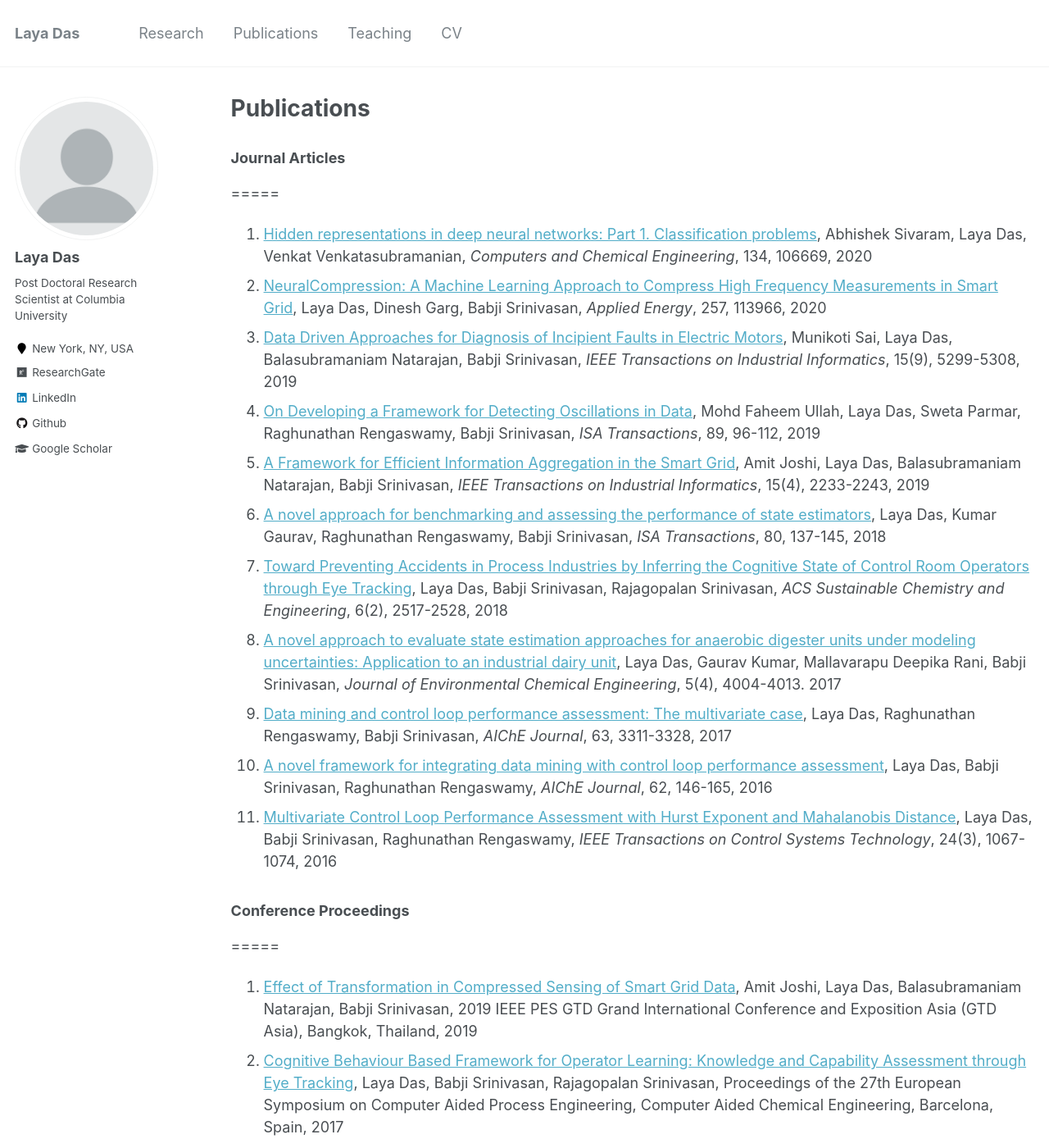
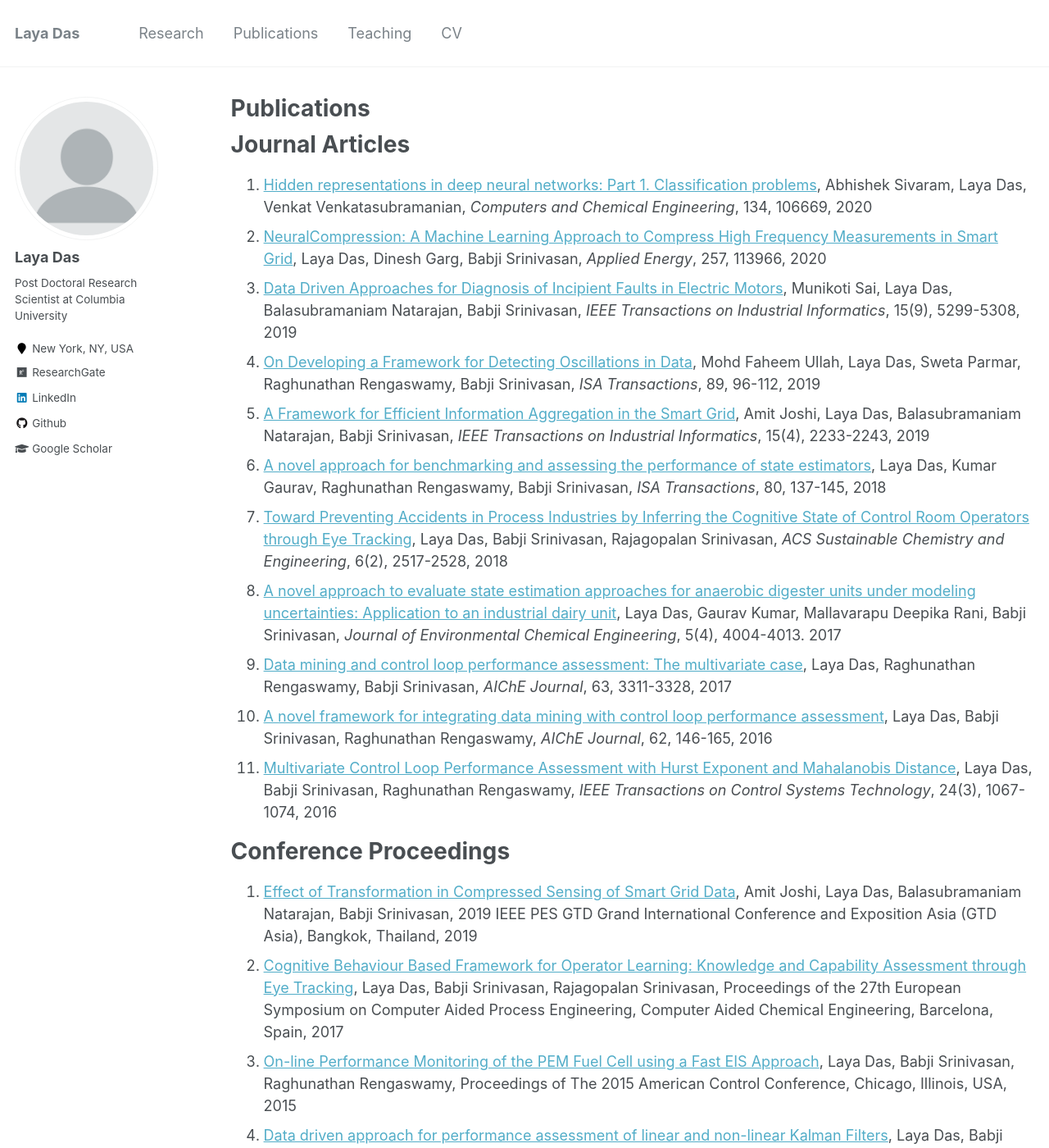
Before and after one commit to layadas/layadas.github.io, a Jekyll site: the page built from _publications/publications.md, in a window 1280 px wide and 1400 px high. Shown: the whole window at 82% size. Built offline with Jekyll 4.4.1, drawn with Linux system fonts in a browser that asks for light colours.

```diff
--- a/_publications/publications.md
+++ b/_publications/publications.md
@@ -4,7 +4,7 @@ title: "Publications"
 permalink: /publications/
 author_profile: true
 ---
-### Journal Articles
+Journal Articles
 =====
 11.	[Hidden representations in deep neural networks: Part 1. Classification problems](https://doi.org/10.1016/j.compchemeng.2019.106669), Abhishek Sivaram, Laya Das, Venkat Venkatasubramanian, *Computers and Chemical Engineering*, 134, 106669, 2020
 10.	[NeuralCompression: A Machine Learning Approach to Compress High Frequency Measurements in Smart Grid](https://doi.org/10.1016/j.apenergy.2019.113966), Laya Das, Dinesh Garg, Babji Srinivasan, *Applied Energy*, 257, 113966, 2020
@@ -18,7 +18,7 @@ author_profile: true
 2.	[A novel framework for integrating data mining with control loop performance assessment](https://doi.org/10.1002/aic.15689), Laya Das, Babji Srinivasan, Raghunathan Rengaswamy, *AIChE Journal*, 62, 146-165, 2016
 1.	[Multivariate Control Loop Performance Assessment with Hurst Exponent and Mahalanobis Distance](https://doi.org/10.1109/TCST.2015.2468087), Laya Das, Babji Srinivasan, Raghunathan Rengaswamy, *IEEE Transactions on Control Systems Technology*, 24(3), 1067-1074, 2016
 
-### Conference Proceedings
+Conference Proceedings
 =====
 5.	[Effect of Transformation in Compressed Sensing of Smart Grid Data](https://ieeexplore.ieee.org/document/8715854), Amit Joshi, Laya Das, Balasubramaniam Natarajan, Babji Srinivasan, 2019 IEEE PES GTD Grand International Conference and Exposition Asia (GTD Asia), Bangkok, Thailand, 2019
 4.	[Cognitive Behaviour Based Framework for Operator Learning: Knowledge and Capability Assessment through Eye Tracking](https://www.sciencedirect.com/science/article/pii/B9780444639653504980), Laya Das,  Babji Srinivasan, Rajagopalan Srinivasan, Proceedings of the 27th European Symposium on Computer Aided Process Engineering, Computer Aided Chemical Engineering, Barcelona, Spain, 2017
```
